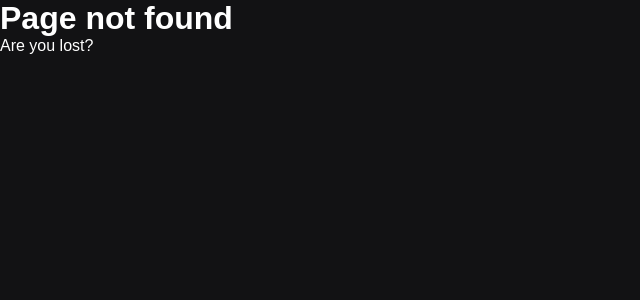
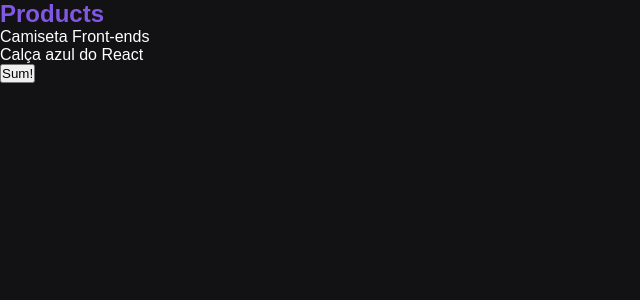
Before and after one commit to felipe2g/curso-next, a Next.js app: page /dynamic in a window 1280 px wide. Before the commit this address had no page. Shown: the top 300 px of the page, without its empty margins (0-640 px from the left). Built offline with nearby package versions, Linux system fonts and the light colour scheme; data requests are answered from the project's data file.

Commit message:
adiciona script de servidor fake e página com import dinamico

```diff
--- a/package.json
+++ b/package.json
@@ -5,7 +5,8 @@
   "scripts": {
     "dev": "next dev",
     "build": "next build",
-    "start": "next start"
+    "start": "next start",
+    "fake-server": "npx json-server server.json -p 3333 -w"
   },
   "dependencies": {
     "next": "9.5.5",
--- /dev/null
+++ b/src/lib/math.ts
@@ -0,0 +1,5 @@
+export default {
+  sum: (a: number, b: number) => {
+    return a+b
+  }
+};
--- /dev/null
+++ b/src/pages/dynamic.tsx
@@ -0,0 +1,48 @@
+// import { useEffect, useState } from 'react';
+import { GetServerSideProps } from 'next';
+import { Title } from '../styles/pages/Home';
+
+interface IProduct {
+  id: string;
+  title: string;
+}
+
+interface HomeProps {
+  recommendedProducts: IProduct[];
+}
+
+export default function Home({ recommendedProducts }: HomeProps) {
+
+    async function handleSum() {
+        const { sum } = (await import('../lib/math')).default;
+
+        alert(sum(3,5));
+    }
+
+    return (
+    <section>
+      <Title>Products</Title>
+      <ul>
+        {recommendedProducts.map(recommendedProduct => (
+          <li key={recommendedProduct.id}>
+            {recommendedProduct.title}
+          </li>
+        ))}
+      </ul>
+      <button onClick={handleSum}>Sum!</button>
+    </section>
+
+  )
+}
+
+export const getServerSideProps: GetServerSideProps<HomeProps> = async() => {
+  const response = await fetch('http://localhost:3333/recommended');
+
+  const recommendedProducts = await response.json();
+
+  return {
+    props: {
+      recommendedProducts
+    }
+  }
+}
```
